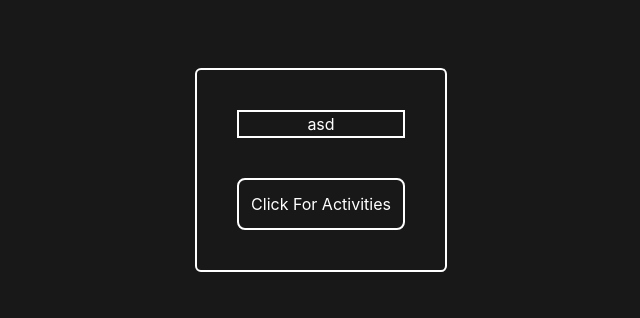
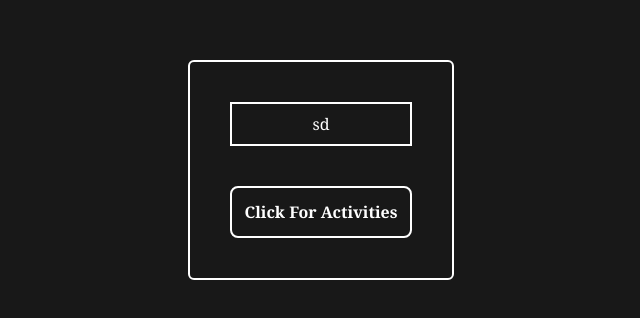
Before and after one commit to Killdroid2342/random-activities, a React (Vite) app: page / in a window 1280 px wide. Shown: the part 230-548 px from the top of the page, without its empty margins (319-959 px from the left). Built offline with nearby package versions, Linux system fonts and the light colour scheme.

Commit message:
editied jsx styling

```diff
--- a/src/RandomActivities/RandomActivities.jsx
+++ b/src/RandomActivities/RandomActivities.jsx
@@ -7,8 +7,8 @@ const RandomActivities = () => {
   return (
     <div className='flex flex-col items-center justify-center my-auto h-screen text-center'>
       <div className='border-2 border-white rounded-md p-10 '>
-        <p className='border-2 border-white'>asd</p>
-        <button className='border-2 border-white p-3 rounded-lg mt-10'>
+        <p className='border-2 border-white font-serif p-2'>{activites}sd</p>
+        <button className='border-2 border-white p-3 rounded-lg mt-10 font-bold font-serif'>
           Click For Activities
         </button>
       </div>
```
